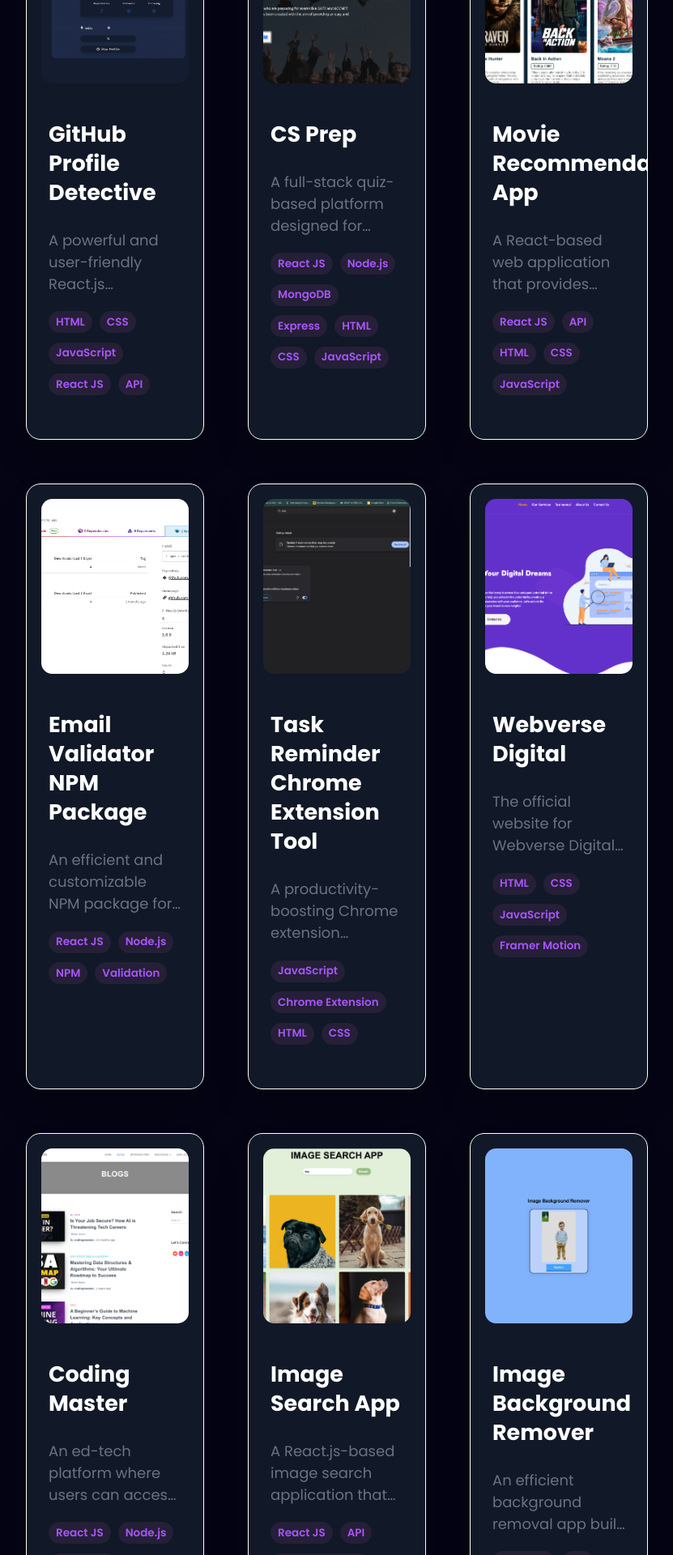
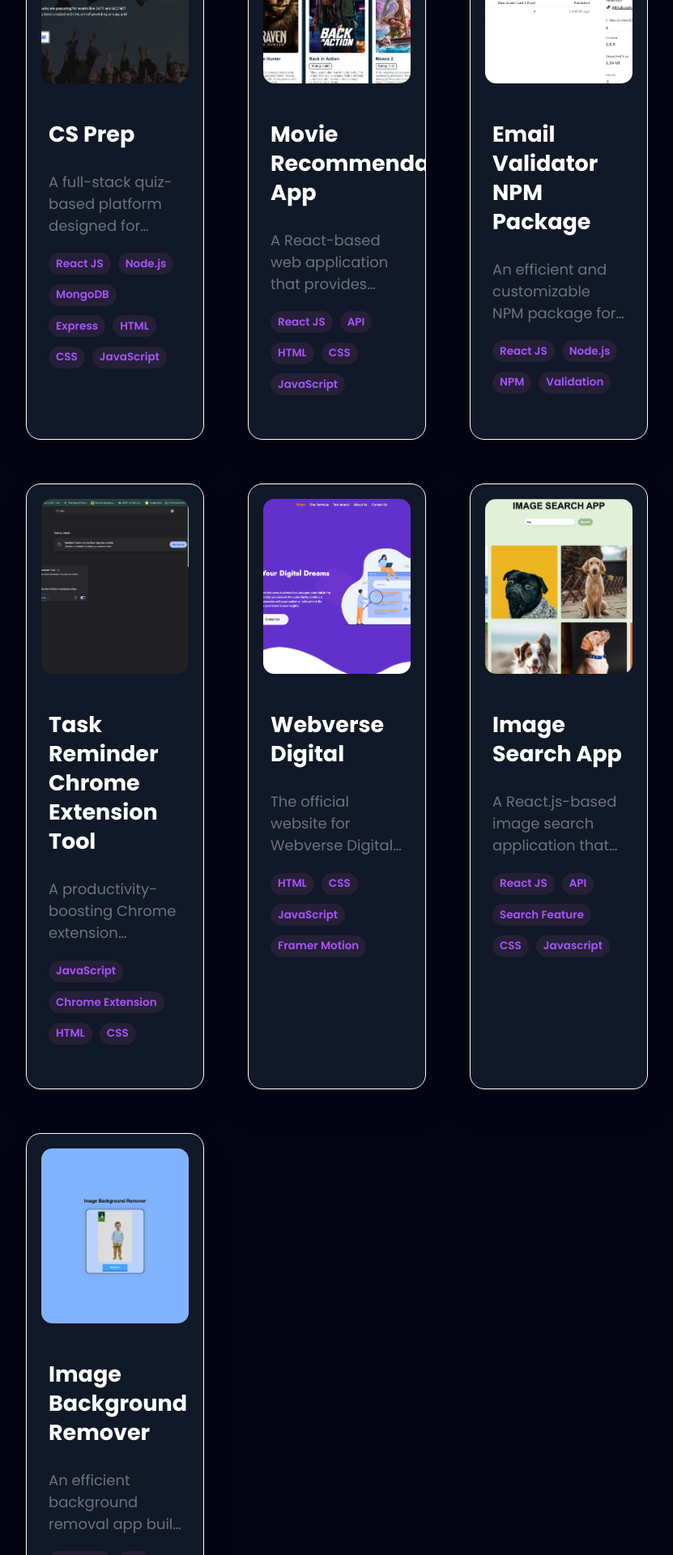
Before and after one commit to Rohit6168/myPortfolio, a React (Vite) app: page / in a window 1280 px wide. Shown: the part 5440-7360 px from the top of the page at 81% size, without its empty margins (224-1055 px from the left). Built offline with nearby package versions, Linux system fonts and the light colour scheme.

Commit message:
project-Added

```diff
--- a/src/constants.js
+++ b/src/constants.js
@@ -215,16 +215,6 @@ export const SkillsInfo = [
     webapp: "https://moneymanagerfrontendd.netlify.app/",
   },
     {
-      id: 3,
-      title: "GitHub Profile Detective",
-      description:
-        "A powerful and user-friendly React.js application designed to uncover and showcase detailed GitHub profile information. Simply enter a GitHub username, and the app fetches comprehensive data, including profile stats, repositories, followers, and contributions. The intuitive interface ensures a seamless experience, making it a must-visit tool for developers and recruiters.",
-      image: githubdetLogo,
-      tags: ["HTML", "CSS", "JavaScript", "React JS", "API"],
-      github: "https://github.com/codingmastr/GitHub-Profile-Search-App-Using-React-JS",
-      webapp: "https://githubprofiledetective.netlify.app/",
-    },
-    {
       id: 4,
       title: "CS Prep",
       description:
@@ -275,16 +265,6 @@ export const SkillsInfo = [
       webapp: "https://webversedigital.com/",
     },
     {
-      id: 9,
-      title: "Coding Master",
-      description:
-        "An ed-tech platform where users can access tech and coding-related blogs, notes, interview questions, e-books, and premium content with payment integration. Built with full-stack technologies for a seamless learning experience.",
-      image: cmLogo,
-      tags: ["React JS", "Node.js", "MongoDB", "Express", "Payment Integration"],
-      github: "https://codingmasterweb.in/",
-      webapp: "https://codingmasterweb.in/",
-    },
-    {
       id: 10,
       title: "Image Search App",
       description:
```
